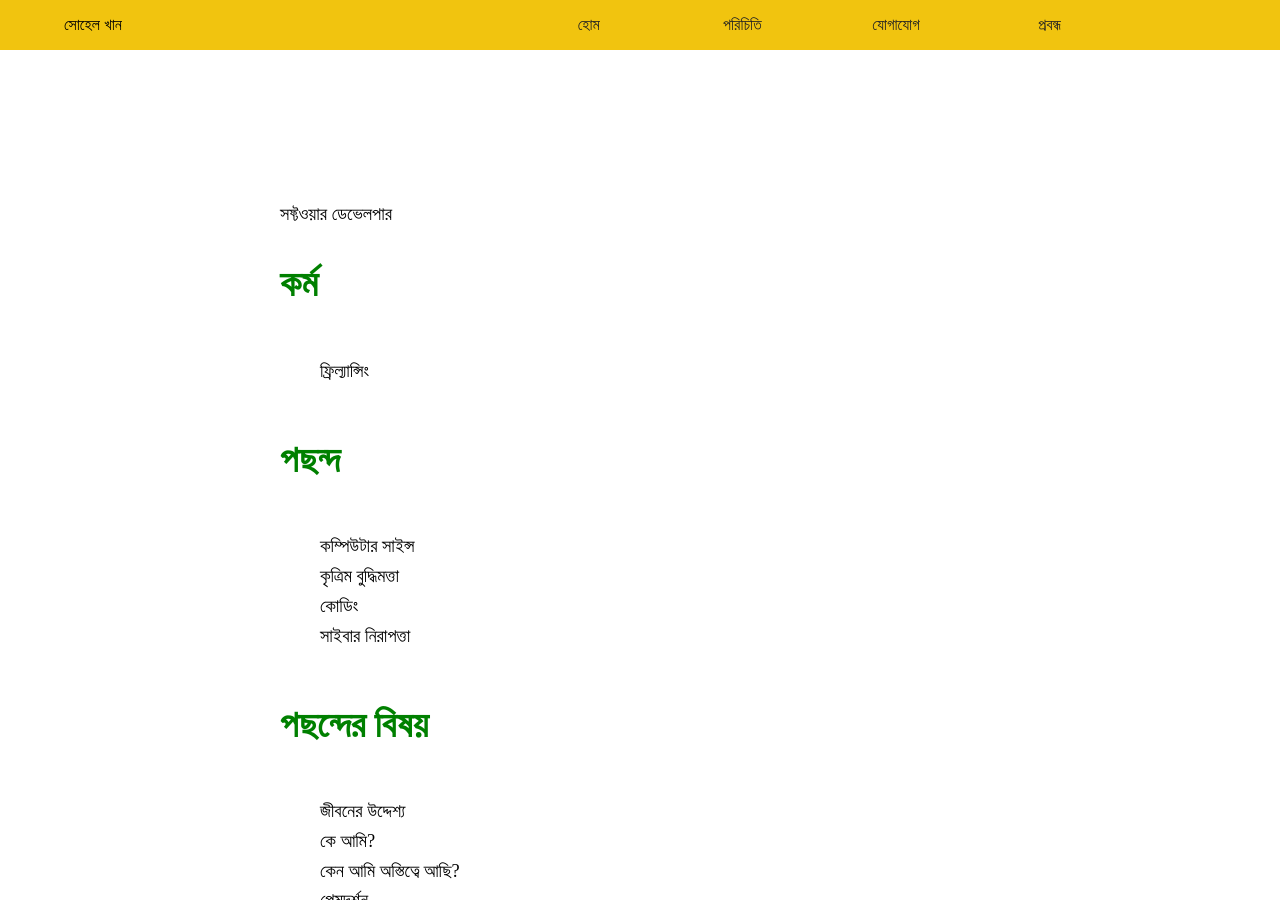
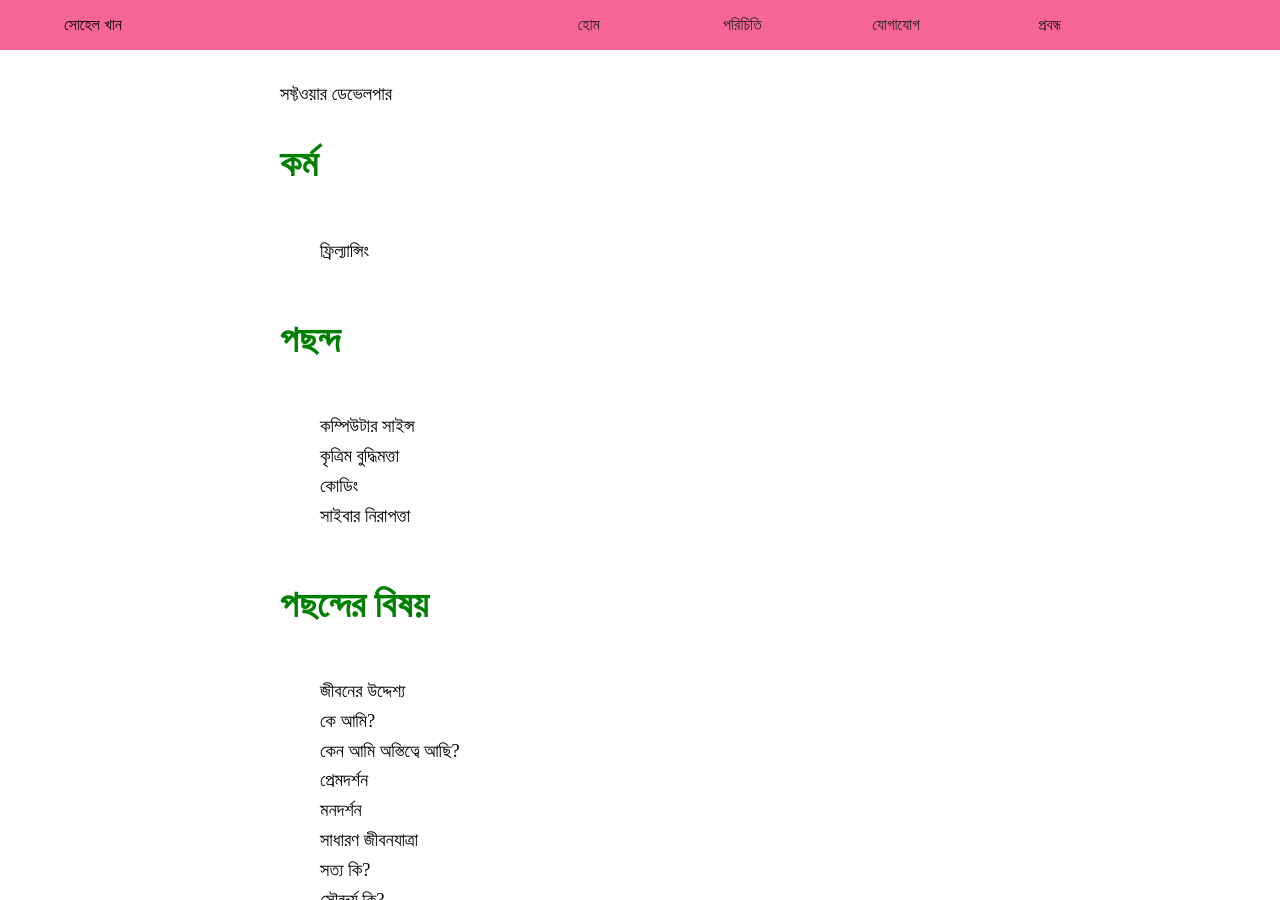
Before and after one commit to sohelkhanz/sohelkhanz.github.io, a Jekyll site: the page built from index.md, in a window 1280 px wide and 900 px high. Built offline with Jekyll 4.4.1, drawn with Linux system fonts in a browser that asks for light colours.

Commit message:
Update style.css

```diff
--- a/assets/css/style.css
+++ b/assets/css/style.css
@@ -1,5 +1,5 @@
 main {
-  margin: 150px auto 0 auto;
+  margin: 80px auto 0 auto;
   color: #000;
   background: #fff;
   font-size: 1.15rem;
@@ -76,7 +76,9 @@ header {
     line-height: 50px;
     text-align: center;
     font-family: sans-serif;
-    background-color: #f1c40f;
+    background-color: #f76497;
+    position: fixed;
+        top: 0;
 }
 .brand {
     width: auto;
@@ -139,7 +141,7 @@ header {
         text-align: left;
         width: 100%;
         height: 50px;
-        background-color: #f1c40f;
+        background-color: #f773a1;
         padding: 10px 0px 10px 5%;
     }
     .menu-icon {
```
